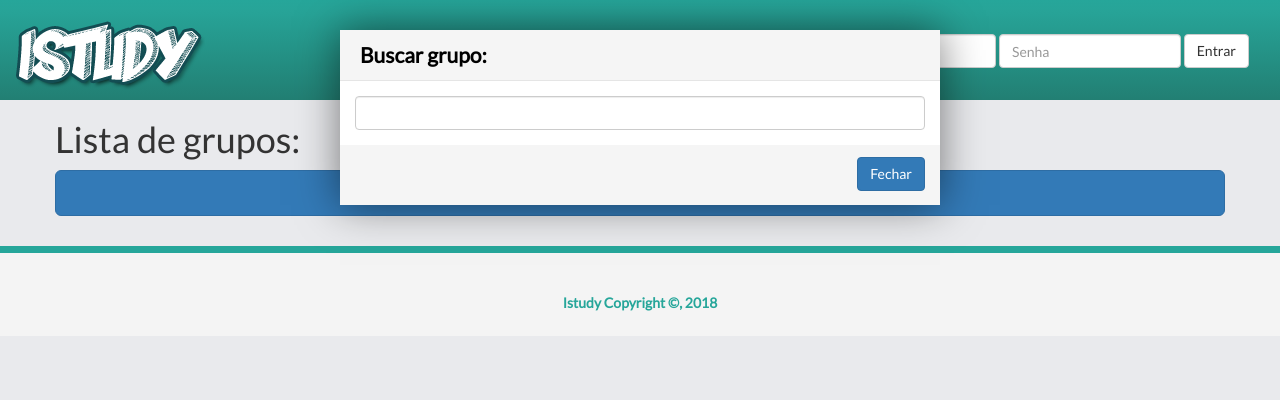
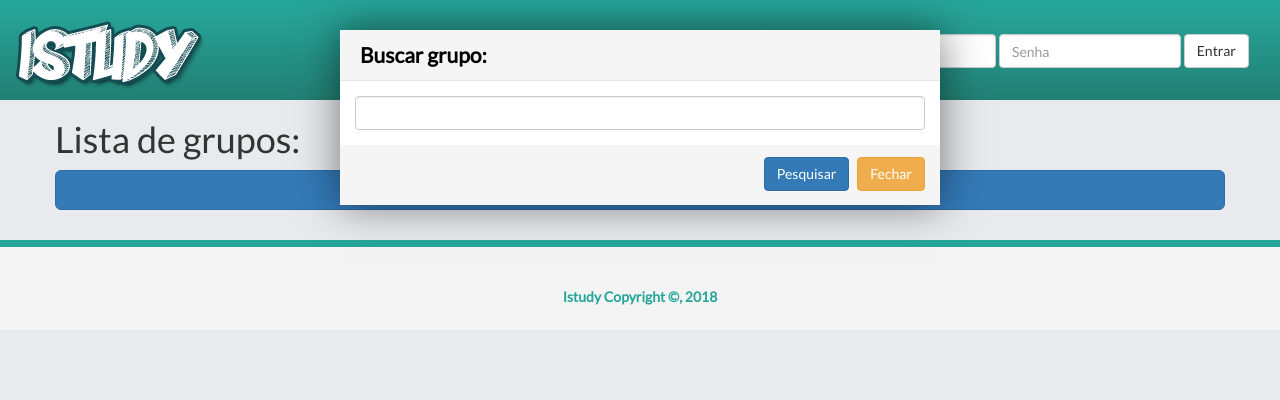
Before and after one commit to danielmessi13/Istudy, a Django app: template social/templates/grupos.html in a window 1280 px wide, after a click on "Procurar grupos". Shown: the top 400 px of the page. Run offline with Django 3.2, Linux system fonts and the light colour scheme; the template is opened without the code that fills it, so the values that code supplies are empty; some libraries are stand-ins or nearby versions.

Commit message:
Forms BuscaGrupo Incompleto

```diff
--- a/social/templates/grupos.html
+++ b/social/templates/grupos.html
@@ -22,7 +22,7 @@
             {% endif %}
 
 
-            <form action="{% url 'postar' %}" method="post" enctype="multipart/form-data">
+            <form action="{% url 'grupos' %}" method="post" enctype="multipart/form-data">
                 {% csrf_token %}
 
                 <div class="modal fade" id="titulo" tabindex="-1" role="dialog"
@@ -36,14 +36,14 @@
                                 <input type="text" name="titulo" class="form-control">
                             </div>
                             <div class="modal-footer">
-                                <button type="button" class="btn btn-primary" data-dismiss="modal">Fechar
-                                </button>
+                                <button type="submit" class="btn btn-primary" data-dismiss="modal">Pesquisar</button>
+                                <button type="button" class="btn btn-warning" data-dismiss="modal">Fechar</button>
                             </div>
                         </div>
                     </div>
                 </div>
 
-                <a href="#" data-toggle="modal" data-target="#titulo" class="btn btn-primary btn-lg btn-block">Procurar
+                <a href="#" data-toggle="modal" data-target="#titulo" class="btn btn-primary btn-lg btn-block fa fa-search">Procurar
                     grupos</a>
 
 
```
